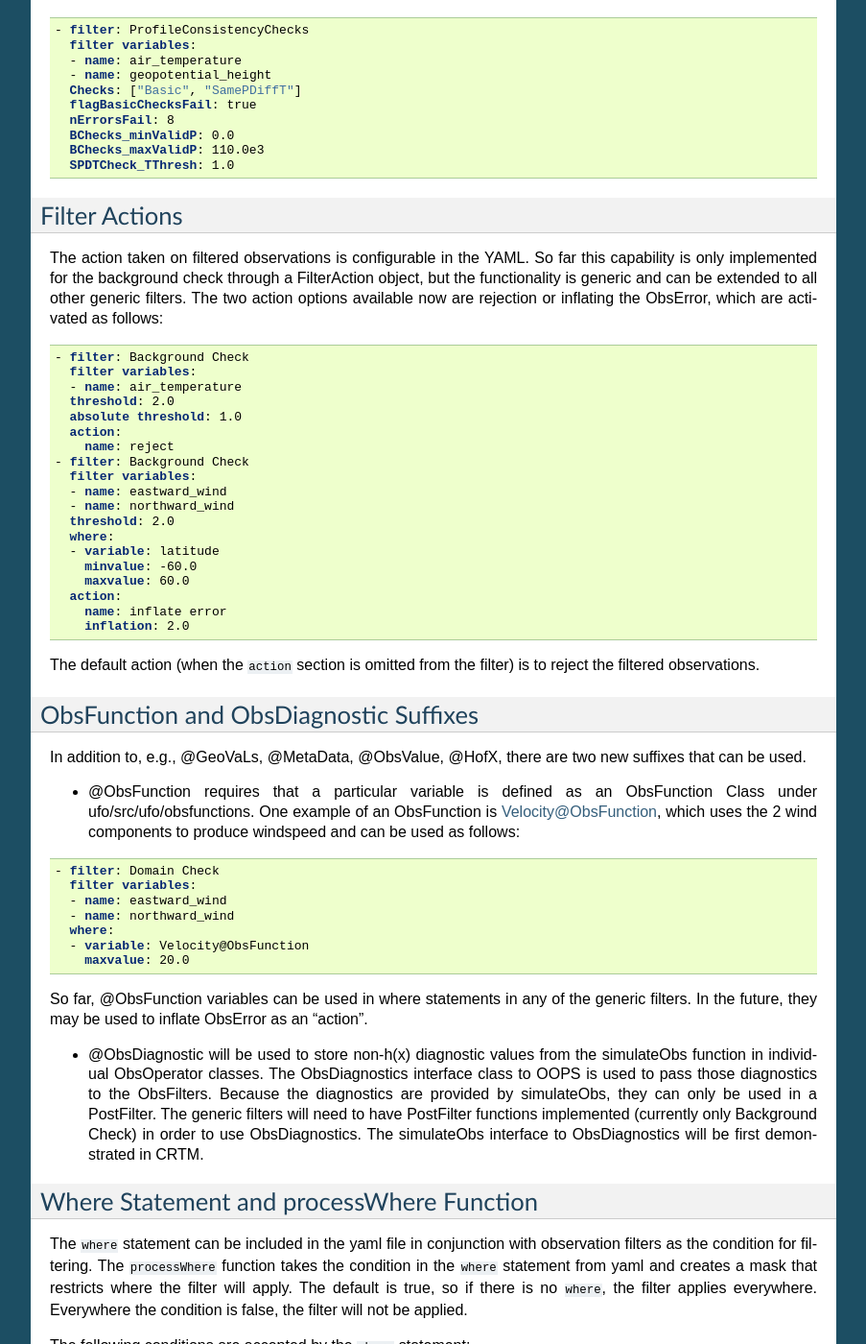
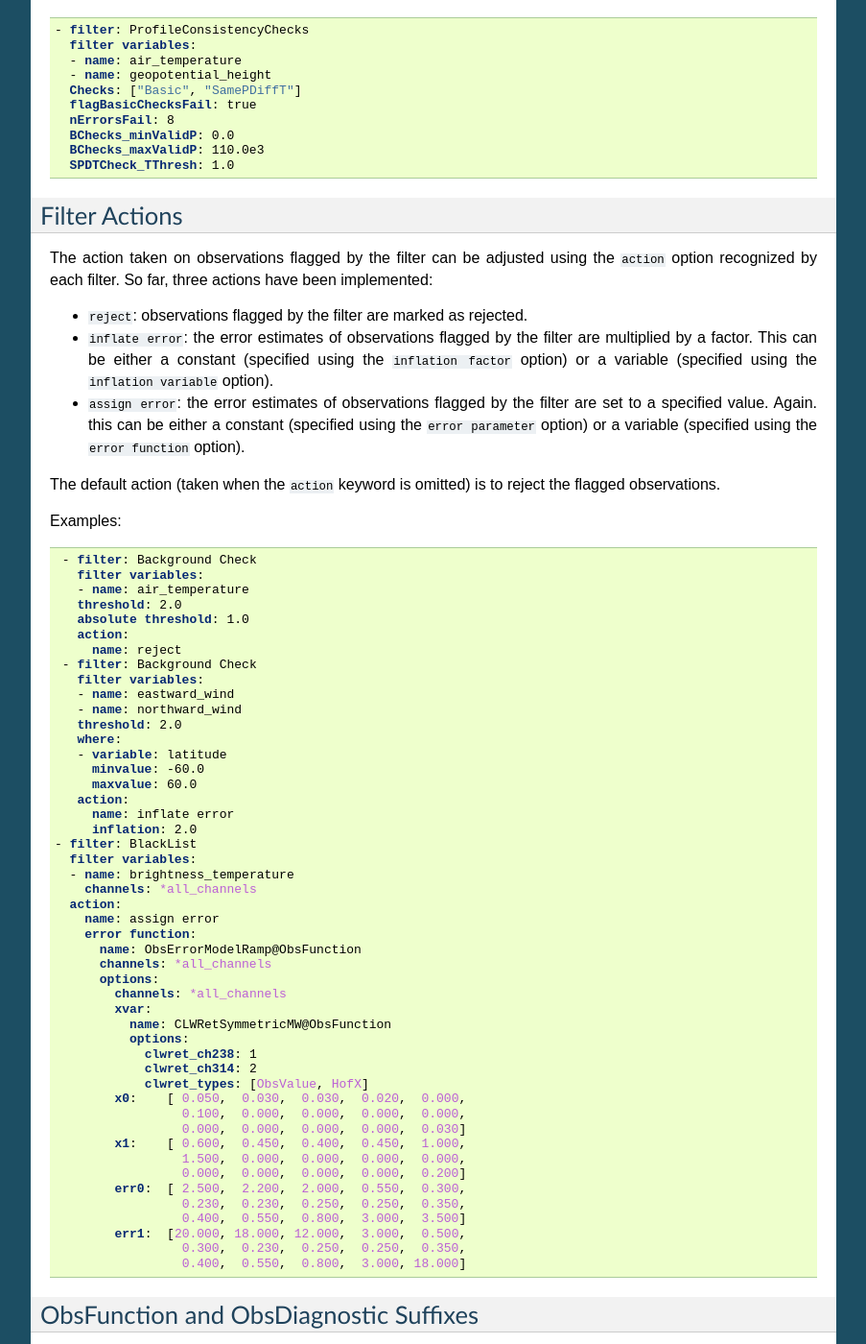
Before and after one commit to JCSDA/jedi-docs, a Sphinx documentation site: the page built from docs/jedi-components/ufo/qcfilters.rst, in a window 1280 px wide and 1400 px high, scrolled down 17937 px. Shown: the whole window at 96% size, without its empty margins (198-1101 px from the left). Built offline with Sphinx 7.4.7, drawn with Linux system fonts in a browser that asks for light colours; some of the changed text lies outside the part shown.

Commit message:
Updated the section on filter actions, adding information about the "assign error" action.

```diff
--- a/docs/jedi-components/ufo/qcfilters.rst
+++ b/docs/jedi-components/ufo/qcfilters.rst
@@ -1028,7 +1028,15 @@ This example runs the basic and SamePDiffT checks on the input data, using the s
 
 Filter Actions
 --------------
-The action taken on filtered observations is configurable in the YAML.  So far this capability is only implemented for the background check through a FilterAction object, but the functionality is generic and can be extended to all other generic filters.  The two action options available now are rejection or inflating the ObsError, which are activated as follows:
+The action taken on observations flagged by the filter can be adjusted using the :code:`action` option recognized by each filter.  So far, three actions have been implemented:
+
+* :code:`reject`: observations flagged by the filter are marked as rejected.
+* :code:`inflate error`: the error estimates of observations flagged by the filter are multiplied by a factor. This can be either a constant (specified using the :code:`inflation factor` option) or a variable (specified using the :code:`inflation variable` option).
+* :code:`assign error`: the error estimates of observations flagged by the filter are set to a specified value. Again. this can be either a constant (specified using the :code:`error parameter` option) or a variable (specified using the :code:`error function` option).
+
+The default action (taken when the :code:`action` keyword is omitted) is to reject the flagged observations.
+
+Examples:
 
 .. code:: yaml
 
@@ -1051,27 +1059,52 @@ The action taken on filtered observations is configurable in the YAML.  So far t
      action:
        name: inflate error
        inflation: 2.0
-
-The default action (when the :code:`action` section is omitted from the filter) is to reject the filtered observations.
+  - filter: BlackList
+    filter variables:
+    - name: brightness_temperature
+      channels: *all_channels
+    action:
+      name: assign error
+      error function:
+        name: ObsErrorModelRamp@ObsFunction
+        channels: *all_channels
+        options:
+          channels: *all_channels
+          xvar:
+            name: CLWRetSymmetricMW@ObsFunction
+            options:
+              clwret_ch238: 1
+              clwret_ch314: 2
+              clwret_types: [ObsValue, HofX]
+          x0:    [ 0.050,  0.030,  0.030,  0.020,  0.000,
+                   0.100,  0.000,  0.000,  0.000,  0.000,
+                   0.000,  0.000,  0.000,  0.000,  0.030]
+          x1:    [ 0.600,  0.450,  0.400,  0.450,  1.000,
+                   1.500,  0.000,  0.000,  0.000,  0.000,
+                   0.000,  0.000,  0.000,  0.000,  0.200]
+          err0:  [ 2.500,  2.200,  2.000,  0.550,  0.300,
+                   0.230,  0.230,  0.250,  0.250,  0.350,
+                   0.400,  0.550,  0.800,  3.000,  3.500]
+          err1:  [20.000, 18.000, 12.000,  3.000,  0.500,
+                   0.300,  0.230,  0.250,  0.250,  0.350,
+                   0.400,  0.550,  0.800,  3.000, 18.000]
 
 ObsFunction and ObsDiagnostic Suffixes
 --------------------------------------
 
 In addition to, e.g., @GeoVaLs, @MetaData, @ObsValue, @HofX, there are two new suffixes that can be used.
 
-- @ObsFunction requires that a particular variable is defined as an ObsFunction Class under ufo/src/ufo/obsfunctions.  One example of an ObsFunction is Velocity@ObsFunction, which uses the 2 wind components to produce windspeed and can be used as follows:
+- @ObsFunction requires that a particular variable is defined as an ObsFunction class under ufo/src/ufo/obsfunctions.  One example of an ObsFunction is Velocity@ObsFunction, which uses the 2 wind components to produce windspeed and can be used as follows:
 
-.. code:: yaml
+  .. code:: yaml
 
-    - filter: Domain Check
-      filter variables:
-      - name: eastward_wind
-      - name: northward_wind
-      where:
-      - variable: Velocity@ObsFunction
-        maxvalue: 20.0
-
-So far, @ObsFunction variables can be used in where statements in any of the generic filters.  In the future, they may be used to inflate ObsError as an "action".
+      - filter: Domain Check
+        filter variables:
+        - name: eastward_wind
+        - name: northward_wind
+        where:
+        - variable: Velocity@ObsFunction
+          maxvalue: 20.0
 
 - @ObsDiagnostic will be used to store non-h(x) diagnostic values from the simulateObs function in individual ObsOperator classes.  The ObsDiagnostics interface class to OOPS is used to pass those diagnostics to the ObsFilters.  Because the diagnostics are provided by simulateObs, they can only be used in a PostFilter.  The generic filters will need to have PostFilter functions implemented (currently only Background Check) in order to use ObsDiagnostics.  The simulateObs interface to ObsDiagnostics will be first demonstrated in CRTM.
 
```
